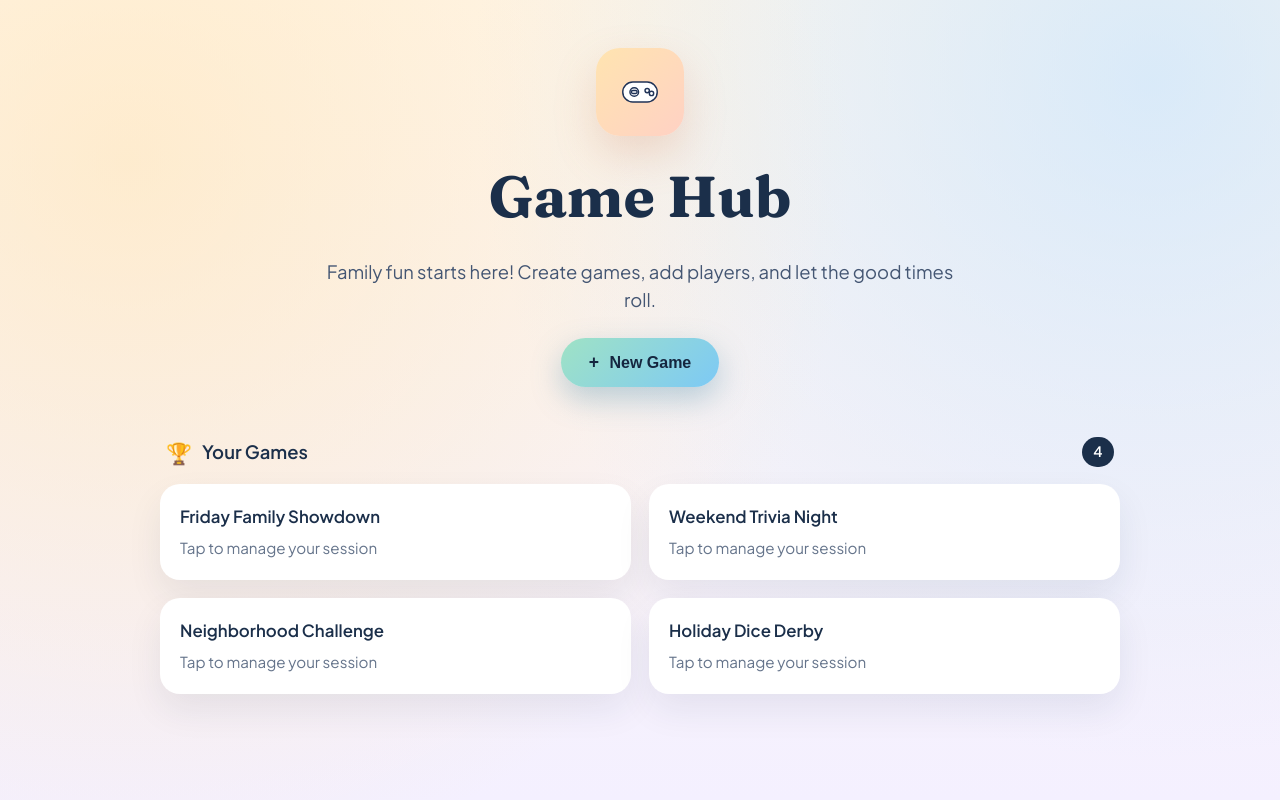
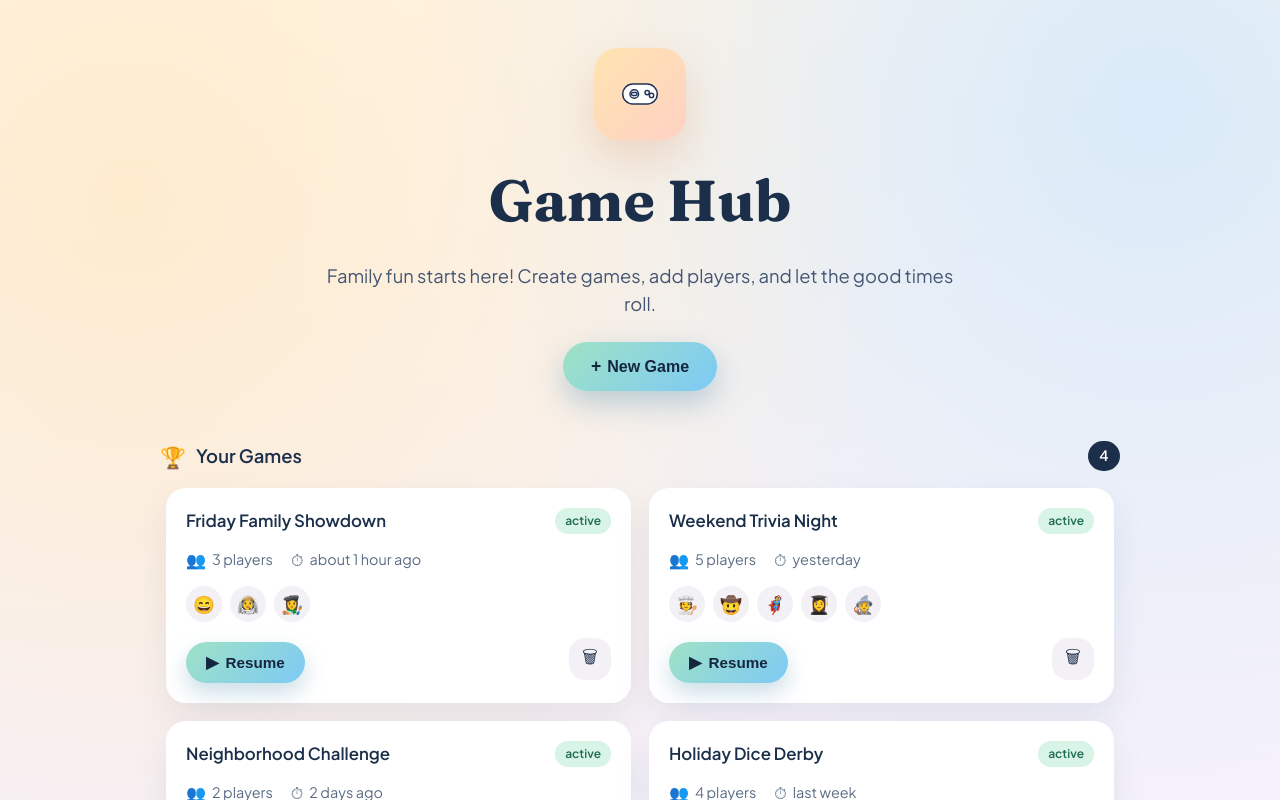
Before and after one commit to Axian-Inc/ffthh-game-of-life, a React (Vite) app in the folder src/ui/: page / in a window 1280 px wide. Shown: the top 800 px of the page. Built offline with nearby package versions, Linux system fonts and the light colour scheme.

Commit message:
Through Story 5.

```diff
--- a/src/ui/src/App.css
+++ b/src/ui/src/App.css
@@ -15,8 +15,8 @@
 }
 
 .icon-wrap {
-  width: 88px;
-  height: 88px;
+  width: 92px;
+  height: 92px;
   border-radius: 24px;
   background: linear-gradient(135deg, #ffe4b0, #ffd1c4);
   display: grid;
@@ -60,9 +60,20 @@
   transition: transform 0.2s ease, box-shadow 0.2s ease;
 }
 
+.cta:focus-visible {
+  outline: 3px solid rgba(21, 38, 63, 0.35);
+  outline-offset: 3px;
+}
+
 .cta:active {
   transform: scale(0.98);
   box-shadow: 0 6px 18px rgba(71, 137, 170, 0.35);
+}
+
+.cta:disabled {
+  cursor: not-allowed;
+  opacity: 0.55;
+  box-shadow: none;
 }
 
 .cta-icon {
@@ -83,7 +94,6 @@
   display: flex;
   justify-content: space-between;
   align-items: center;
-  padding: 0 6px;
   width: 100%;
 }
 
@@ -116,6 +126,7 @@
   display: grid;
   grid-template-columns: repeat(2, minmax(0, 1fr));
   gap: 18px;
+  padding: 0 6px;
 }
 
 .game-card {
@@ -126,18 +137,106 @@
   box-shadow: 0 16px 35px rgba(24, 48, 79, 0.08);
   display: flex;
   flex-direction: column;
-  gap: 8px;
+  gap: 14px;
+}
+
+.card-header {
+  display: flex;
+  align-items: flex-start;
+  justify-content: space-between;
+  gap: 12px;
 }
 
 .game-title {
   font-weight: 600;
   font-size: 1.05rem;
   color: #1b2f4a;
+  flex: 1;
+  min-width: 0;
+  white-space: nowrap;
+  overflow: hidden;
+  text-overflow: ellipsis;
 }
 
-.game-meta {
+.status-badge {
+  flex-shrink: 0;
+  padding: 4px 10px;
+  border-radius: 999px;
+  background: #d7f4e6;
+  color: #1f6a53;
+  font-size: 0.75rem;
+  font-weight: 600;
+  text-transform: lowercase;
+}
+
+.meta-row {
+  display: flex;
+  flex-wrap: wrap;
+  gap: 12px 18px;
+  font-size: 0.9rem;
+  color: #5a6c84;
+}
+
+.meta-item {
+  display: flex;
+  align-items: center;
+  gap: 6px;
+}
+
+.meta-icon {
+  font-size: 1rem;
+}
+
+.avatars {
+  display: flex;
+  gap: 8px;
+}
+
+.avatar {
+  width: 36px;
+  height: 36px;
+  border-radius: 50%;
+  display: grid;
+  place-items: center;
+  background: #f3f1f6;
+  font-size: 1.1rem;
+}
+
+.card-actions {
+  display: flex;
+  align-items: center;
+  justify-content: space-between;
+  gap: 12px;
+}
+
+.cta-small {
+  padding: 10px 20px;
   font-size: 0.95rem;
-  color: #65748b;
+  box-shadow: 0 10px 22px rgba(71, 137, 170, 0.28);
+}
+
+.icon-button {
+  border: none;
+  background: #f3f1f6;
+  color: #253650;
+  width: 42px;
+  height: 42px;
+  border-radius: 16px;
+  display: grid;
+  place-items: center;
+  cursor: pointer;
+  font-size: 1.1rem;
+  transition: transform 0.2s ease, background 0.2s ease;
+}
+
+.icon-button:active {
+  transform: scale(0.97);
+  background: #ebe7f2;
+}
+
+.icon-button:focus-visible {
+  outline: 3px solid rgba(37, 54, 80, 0.25);
+  outline-offset: 2px;
 }
 
 @media (max-width: 720px) {
--- a/src/ui/src/App.jsx
+++ b/src/ui/src/App.jsx
@@ -2,16 +2,50 @@ import './App.css'
 
 function App() {
   const games = [
-    { id: 1, title: 'Friday Family Showdown' },
-    { id: 2, title: 'Weekend Trivia Night' },
-    { id: 3, title: 'Neighborhood Challenge' },
-    { id: 4, title: 'Holiday Dice Derby' },
+    {
+      id: 1,
+      title: 'Friday Family Showdown',
+      status: 'active',
+      players: 3,
+      updated: 'about 1 hour ago',
+      avatars: ['😄', '🧑‍🚀', '👩‍🎨'],
+      resumable: true,
+    },
+    {
+      id: 2,
+      title: 'Weekend Trivia Night',
+      status: 'active',
+      players: 5,
+      updated: 'yesterday',
+      avatars: ['🧑‍🍳', '🤠', '🦸', '👩‍🎓', '🧙'],
+      resumable: true,
+    },
+    {
+      id: 3,
+      title: 'Neighborhood Challenge',
+      status: 'active',
+      players: 2,
+      updated: '2 days ago',
+      avatars: ['🧑‍🔧', '👩‍🌾'],
+      resumable: false,
+    },
+    {
+      id: 4,
+      title: 'Holiday Dice Derby',
+      status: 'active',
+      players: 4,
+      updated: 'last week',
+      avatars: ['🎅', '🦌', '🧝‍♀️', '🎁'],
+      resumable: true,
+    },
   ]
+  const isNewGameDisabled = false
+  const formatPlayers = (count) => `${count} ${count === 1 ? 'player' : 'players'}`
 
   return (
     <div className="app">
       <main className="hub">
-        <div className="icon-wrap" aria-hidden="true">
+        <div className="icon-wrap">
           <svg
             className="icon"
             viewBox="0 0 64 64"
@@ -31,8 +65,22 @@ function App() {
           Family fun starts here! Create games, add players, and let the good times roll.
         </p>
 
-        <button className="cta" type="button" aria-label="Create new game">
-          <span className="cta-icon">+</span> New Game
+        <button
+          className="cta"
+          type="button"
+          aria-label="Create new game"
+          disabled={isNewGameDisabled}
+          onClick={() => {
+            if (isNewGameDisabled) {
+              return
+            }
+            window.location.href = '/new-game'
+          }}
+        >
+          <span className="cta-icon" aria-hidden="true">
+            +
+          </span>
+          New Game
         </button>
 
         <section className="games">
@@ -51,8 +99,49 @@ function App() {
           <div className="grid">
             {games.map((game) => (
               <article key={game.id} className="game-card">
-                <div className="game-title">{game.title}</div>
-                <div className="game-meta">Tap to manage your session</div>
+                <div className="card-header">
+                  <div className="game-title" title={game.title}>
+                    {game.title}
+                  </div>
+                  <span className="status-badge">{game.status}</span>
+                </div>
+                <div className="meta-row">
+                  <div className="meta-item">
+                    <span className="meta-icon" aria-hidden="true">
+                      👥
+                    </span>
+                    {formatPlayers(game.players)}
+                  </div>
+                  <div className="meta-item">
+                    <span className="meta-icon" aria-hidden="true">
+                      ⏱
+                    </span>
+                    {game.updated}
+                  </div>
+                </div>
+                <div className="avatars" aria-label="Players">
+                  {game.avatars.map((avatar, index) => (
+                    <span key={`${game.id}-${index}`} className="avatar">
+                      {avatar}
+                    </span>
+                  ))}
+                </div>
+                <div className="card-actions">
+                  <button
+                    className="cta cta-small"
+                    type="button"
+                    aria-label={`Resume ${game.title}`}
+                    disabled={!game.resumable}
+                  >
+                    <span className="cta-icon" aria-hidden="true">
+                      ▶
+                    </span>
+                    Resume
+                  </button>
+                  <button className="icon-button" type="button" aria-label={`Delete ${game.title}`}>
+                    🗑
+                  </button>
+                </div>
               </article>
             ))}
           </div>
```
